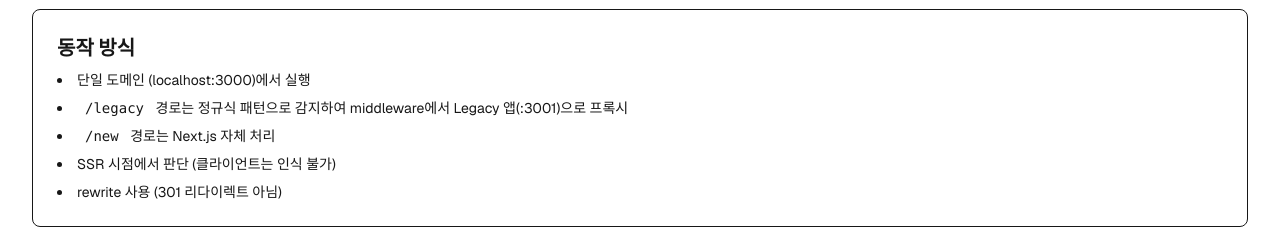
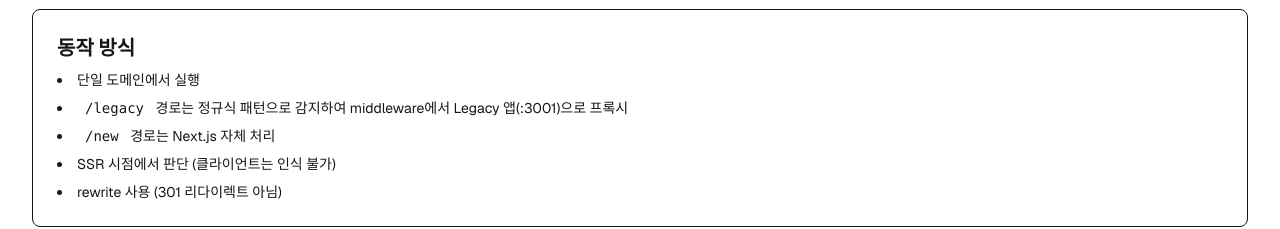
Before and after one commit to cbumlee/routing_test, a Next.js app in the folder new/: page / in a window 1280 px wide. Shown: the part 493-722 px from the top of the page. Built offline with nearby package versions, Linux system fonts and the light colour scheme.

Commit message:
fix: 버그오류로 수정

```diff
--- a/new/app/page.tsx
+++ b/new/app/page.tsx
@@ -46,7 +46,7 @@ export default function Home() {
         <div className="p-6 border rounded-lg">
           <h2 className="text-xl font-bold mb-2">동작 방식</h2>
           <ul className="list-disc list-inside space-y-2 text-sm">
-            <li>단일 도메인 (localhost:3000)에서 실행</li>
+            <li>단일 도메인에서 실행</li>
             <li><code className="px-2 py-1 rounded">/legacy</code> 경로는 정규식 패턴으로 감지하여 middleware에서 Legacy 앱(:3001)으로 프록시</li>
             <li><code className="px-2 py-1 rounded">/new</code> 경로는 Next.js 자체 처리</li>
             <li>SSR 시점에서 판단 (클라이언트는 인식 불가)</li>
```
